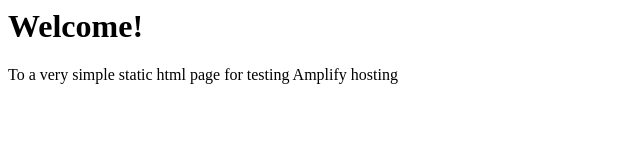
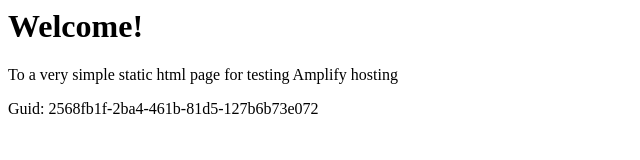
Before and after one commit to aws-aemilia-yul/Github-PR-Commit-Integration-Test-DoNotTouch-GitH-MJCD6L4M-v1-prod-ca-central-1, a website: page src/index.html in a window 1280 px wide. Shown: the whole page, without its empty margins (0-640 px from the left). Drawn offline with Linux system fonts and the light colour scheme.

Commit message:
commit from integ tests

```diff
--- a/src/index.html
+++ b/src/index.html
@@ -1,3 +1,5 @@
+
+
 <html lang="en">
 
 <head>
@@ -10,6 +12,6 @@
 <body>
     <h1>Welcome!</h1>
     <p>To a very simple static html page for testing Amplify hosting</p>
-</body>
+    <p>Guid: 2568fb1f-2ba4-461b-81d5-127b6b73e072</p></body>
 
 </html>
```
